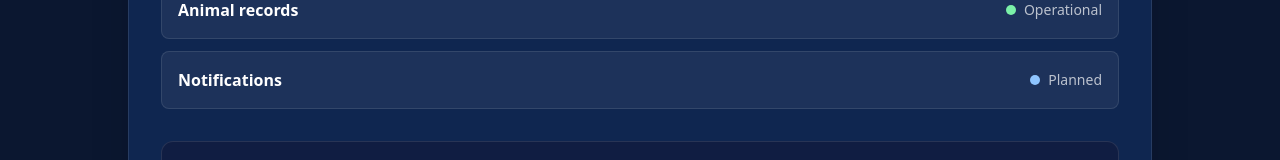
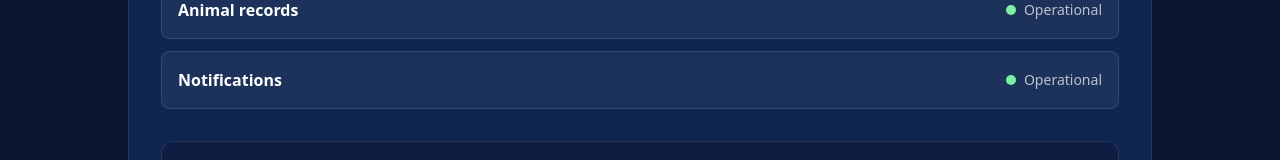
Before and after one commit to RatKing51/BarnBuddy, a React (Vite) app in the folder client/: page /status in a window 1280 px wide. Shown: the part 484-644 px from the top of the page. Built offline with nearby package versions, Linux system fonts and the light colour scheme; no server answers.

Commit message:
Update notification status from 'Planned' to 'Operational'

```diff
--- a/client/src/pages/Status.jsx
+++ b/client/src/pages/Status.jsx
@@ -5,7 +5,7 @@ const systems = [
   ['Web app', 'Operational', 'green'],
   ['Login and accounts', 'Operational', 'green'],
   ['Animal records', 'Operational', 'green'],
-  ['Notifications', 'Planned', 'blue'],
+  ['Notifications', 'Operational', 'green'],
 ]
 
 const toneClasses = {
```
